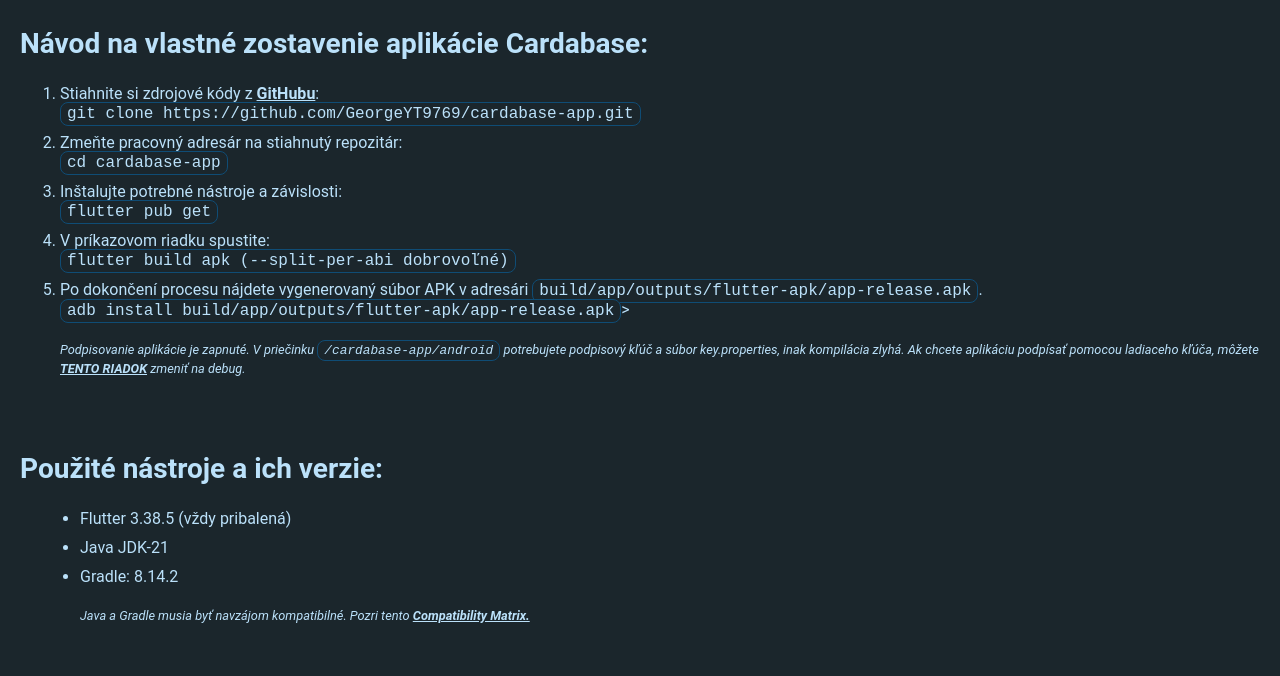
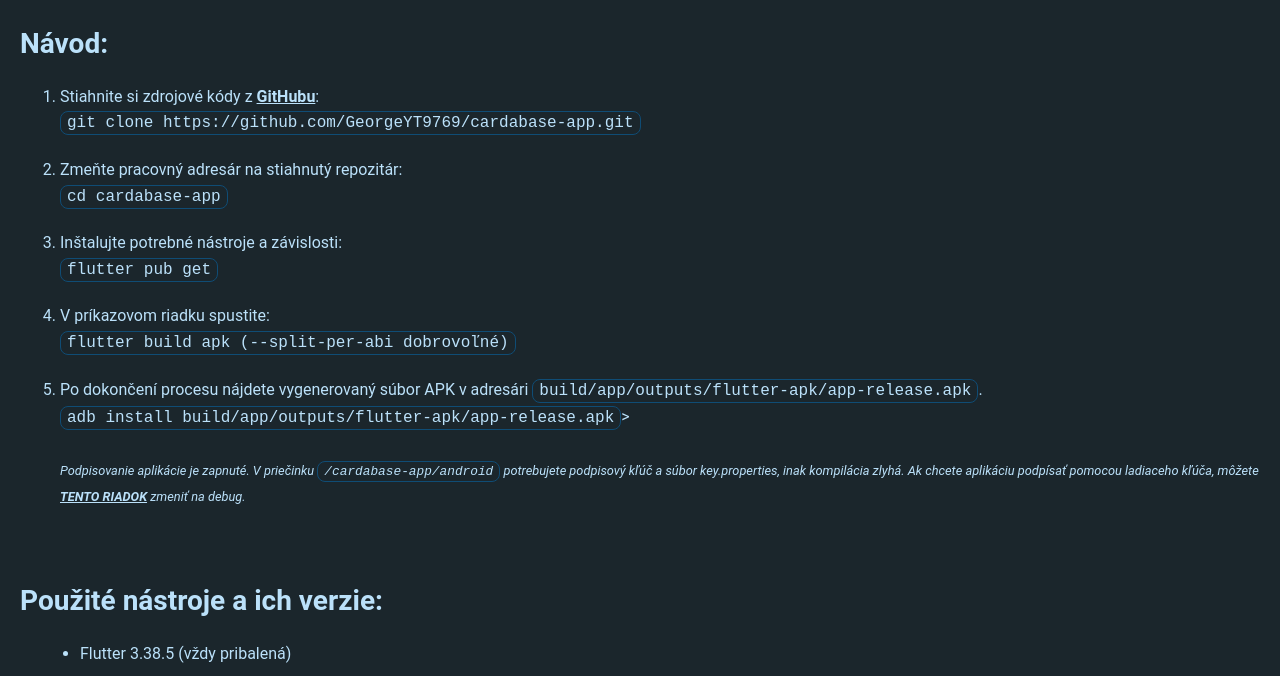
Before and after one commit to jurajondovcikupjs/wbdi, a plain HTML site: page self-build/self-build.html in a window 1280 px wide. Shown: the part 124-800 px from the top of the page. Drawn offline with Linux system fonts and the light colour scheme.

```diff
--- a/self-build/self-build.css
+++ b/self-build/self-build.css
@@ -135,10 +135,11 @@ ul {
 }
 
 li {
-    margin-top: 10px;
+    margin-top: 20px;
     margin-bottom: 10px;
     font-family: "Roboto", sans-serif;
     color: var(--tertiary);
+    line-height: 1.6;
 }
 
 small {
--- a/self-build/self-build.html
+++ b/self-build/self-build.html
@@ -20,7 +20,7 @@
     <main>
         <section id="self-build">
             <h1>Vlastné zostavenie:</h1>
-            <h2>Návod na vlastné zostavenie aplikácie Cardabase:</h2>
+            <h2>Návod:</h2>
             <ol>
                 <li>Stiahnite si zdrojové kódy z <a href="https://github.com/GeorgeYT9769/cardabase-app" target="_blank">GitHubu</a>: <br>
                 <code>git clone https://github.com/GeorgeYT9769/cardabase-app.git</code>
```
